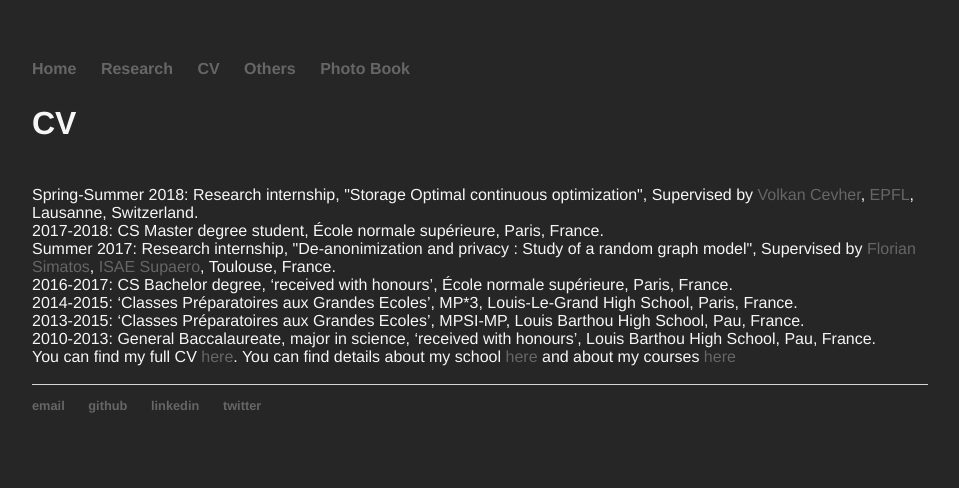
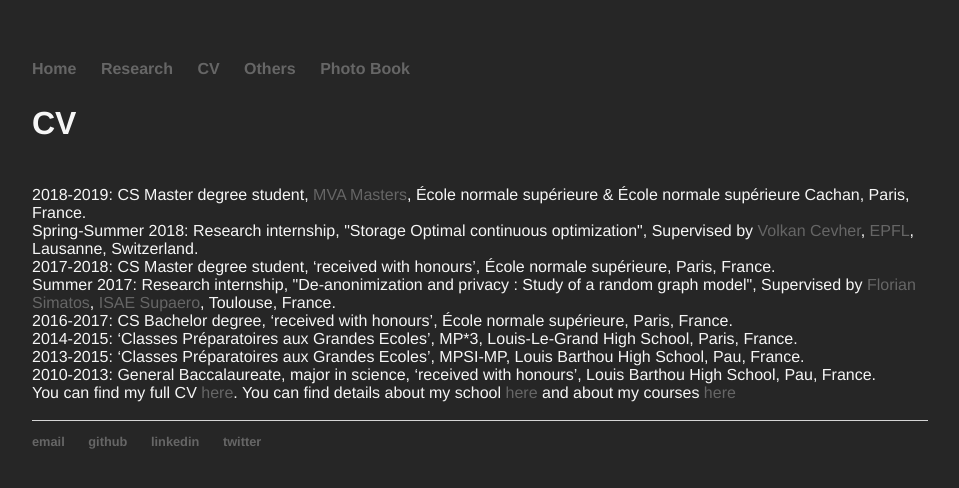
Before and after one commit to clemlal/clemlal.github.io, a Jekyll site: the page built from cv/index.html, in a window 1280 px wide. Shown: the top 488 px of the page, without its empty margins (160-1119 px from the left). Built offline with Jekyll 4.4.1, drawn with Linux system fonts in a browser that asks for light colours.

Commit message:
changes made

```diff
--- a/_layouts/default.html
+++ b/_layouts/default.html
@@ -12,7 +12,7 @@
 					<li><a href="/research">Research</a></li>
 				    <li><a href="/cv">CV</a></li>
 					<li><a href="/others">Others</a></li>
-					<li><a href="/protos">Photo Book</a></li>
+					<li><a href="/photos">Photo Book</a></li>
 	    		</ul>
 			</nav>
 			<div class="container">
--- a/cv/index.html
+++ b/cv/index.html
@@ -4,9 +4,11 @@ title: CV
 ---
 <h2> CV </h2>
 <br/>
+2018-2019: CS Master degree student, <a target="_blank" href="http://math.ens-paris-saclay.fr/version-francaise/formations/master-mva/">MVA Masters</a>, École normale supérieure & École normale supérieure Cachan, Paris, France.
+<br/>
 Spring-Summer 2018: Research internship, "Storage Optimal continuous optimization", Supervised by <a target="_blank" href="https://lions.epfl.ch/volkan.cevher">Volkan Cevher</a>, <a target="_blank" href="https://www.epfl.ch/">EPFL</a>, Lausanne, Switzerland.
 <br/>
-2017-2018: CS Master degree student, École normale supérieure, Paris, France.
+2017-2018: CS Master degree student, ‘received with honours’, École normale supérieure, Paris, France.
 <br/>
 Summer 2017: Research internship, "De-anonimization and privacy : Study of a random graph model", Supervised by <a target="_blank" href="https://personnel.isae-supaero.fr/florian-simatos/?lang=en">Florian Simatos</a>, <a target="_blank" href="https://www.isae-supaero.fr/en/">ISAE Supaero</a>, Toulouse, France.
 <br/>
--- a/index.html
+++ b/index.html
@@ -2,7 +2,7 @@
 layout: default
 title: Clément Lalanne
 ---
-<img src="photos/2018-2019-1.jpg" alt="Me" width="400" height="450">
+<img src="photos/2018-2019-1.jpg" alt="Me" width="425" height="450">
 <div class="blurb">
 	<h1>Hello, my name is Clément Lalanne.</h1>
 				<p>I am 22 yo, a Masters student in Computer Science and an Artificial Intelligence enthusiast at the Ecole Normale Supérieure (see my CV for more details).</p>
--- a/others/index.html
+++ b/others/index.html
@@ -1,6 +1,6 @@
 ---
 layout: default
-title: Other
+title: Others
 ---
 <h2> Other </h2>
 
```
Also changed, not shown: photos/Clement_Lalanne.JPG (renamed from Clement_Lalanne.JPG), photos/cl.jpg (renamed from cl.jpg), photos/cl2.jpg (renamed from cl2.jpg), photos/clementlalanne.jpg (renamed from clementlalanne.jpg).
